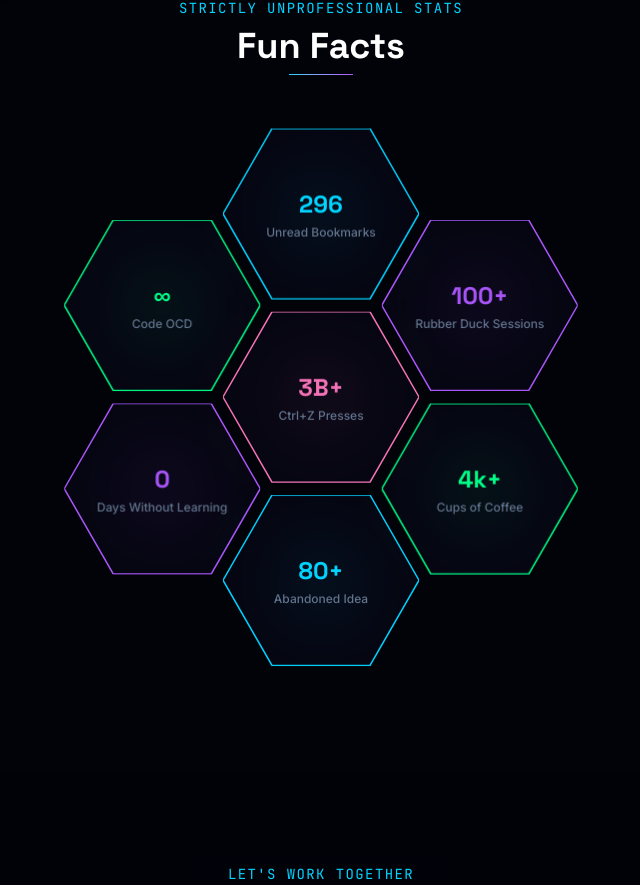
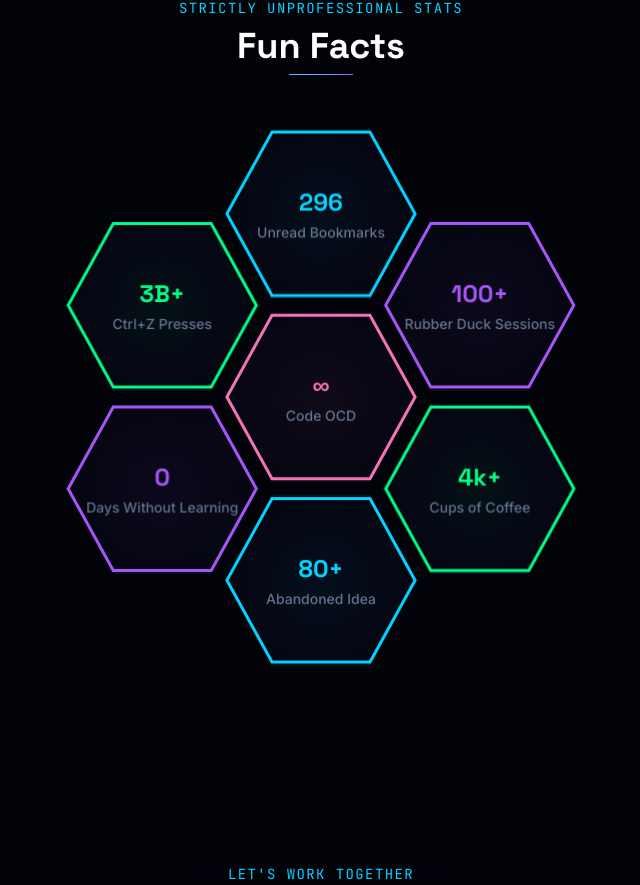
Before and after one commit to jafari-dev/jafari-dev.github.io, a Next.js app: page / in a window 1280 px wide. Shown: the part 11115-12000 px from the top of the page, without its empty margins (319-959 px from the left). Built offline with nearby package versions, Linux system fonts and the light colour scheme.

Commit message:
style: improve the UI of  fun cards

```diff
--- a/src/components/sections/Fun.tsx
+++ b/src/components/sections/Fun.tsx
@@ -13,8 +13,8 @@ const HEX = "polygon(25% 0%, 75% 0%, 100% 50%, 75% 100%, 25% 100%, 0% 50%)";
 // 0.75W horizontally and 0.866W·½ vertically, scaled by ~1.08 for a slight gap.
 const stats = [
   {
-    key: "stat_ctrlz",
-    value: "3B+",
+    key: "stat_passion",
+    value: "∞",
     color: "text-neon-pink",
     edge: "var(--color-neon-pink)",
     spot: "bg-neon-pink/15",
@@ -73,8 +73,8 @@ const stats = [
     y: 0.468,
   },
   {
-    key: "stat_passion",
-    value: "∞",
+    key: "stat_ctrlz",
+    value: "3B+",
     color: "text-neon-green",
     edge: "var(--color-neon-green)",
     spot: "bg-neon-green/15 ",
@@ -115,7 +115,7 @@ export default function Fun() {
                 }}
               >
                 <motion.div
-                  className={`group relative hover:z-10 ${shadow}`}
+                  className={`group relative cursor-default hover:z-10 ${shadow}`}
                   initial={{ opacity: 0, scale: 0.8 }}
                   whileInView={{ opacity: 1, scale: 1 }}
                   viewport={{ once: true }}
@@ -125,14 +125,14 @@ export default function Fun() {
                   <div className="relative aspect-[1.15/1] w-full">
                     {/* Frosted glass hexagon — nothing opaque behind it, so the page shows through */}
                     <div
-                      className="glass absolute inset-0 flex flex-col items-center justify-center border-0 px-4 text-center"
+                      className="glass absolute inset-0 flex flex-col items-center justify-center border-0 p-4 text-center"
                       style={{ clipPath: HEX }}
                     >
                       <div
                         className={`pointer-events-none absolute top-1/2 left-1/2 h-16 w-16 -translate-x-1/2 -translate-y-1/2 rounded-full ${spot} blur-2xl`}
                       />
                       <p className={`relative font-bold font-display text-xl sm:text-2xl ${color}`}>{value}</p>
-                      <p className="relative mt-1 font-medium text-[10px] text-slate-600 sm:text-xs dark:text-slate-500">
+                      <p className="relative mt-1 font-medium text-slate-600 text-xs sm:text-sm dark:text-slate-500">
                         {t(key)}
                       </p>
                     </div>
@@ -144,10 +144,10 @@ export default function Fun() {
                       className="pointer-events-none absolute inset-0 h-full w-full"
                     >
                       <polygon
-                        points="25,0 75,0 100,50 75,100 25,100 0,50"
+                        points="25,2 75,2 98,50 75,98 25,98 2,50"
                         fill="none"
                         stroke={edge}
-                        strokeWidth={1.5}
+                        strokeWidth={3}
                         vectorEffect="non-scaling-stroke"
                       />
                     </svg>
--- a/src/messages/en.json
+++ b/src/messages/en.json
@@ -54,7 +54,6 @@
     "stat_duck": "Rubber Duck Sessions",
     "stat_coffee": "Cups of Coffee",
     "stat_ctrlz": "Ctrl+Z Presses",
-    "stat_tabs": "Tabs Open Right Now",
     "stat_side": "Abandoned Idea",
     "stat_learning": "Days Without Learning",
     "stat_passion": "Code OCD"
```
